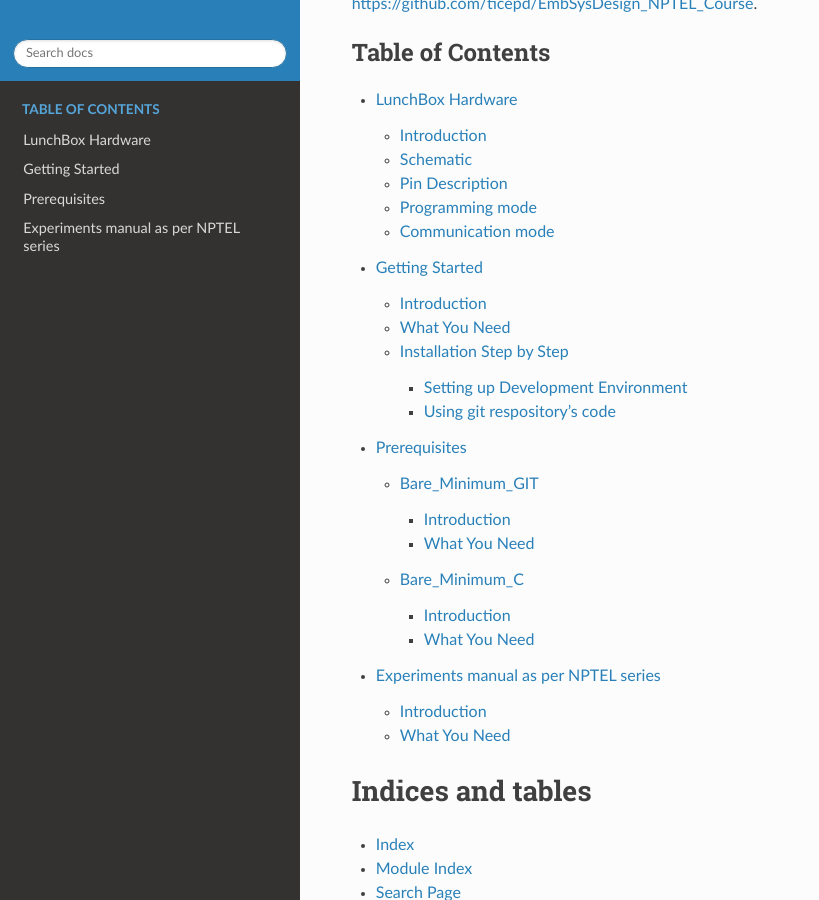
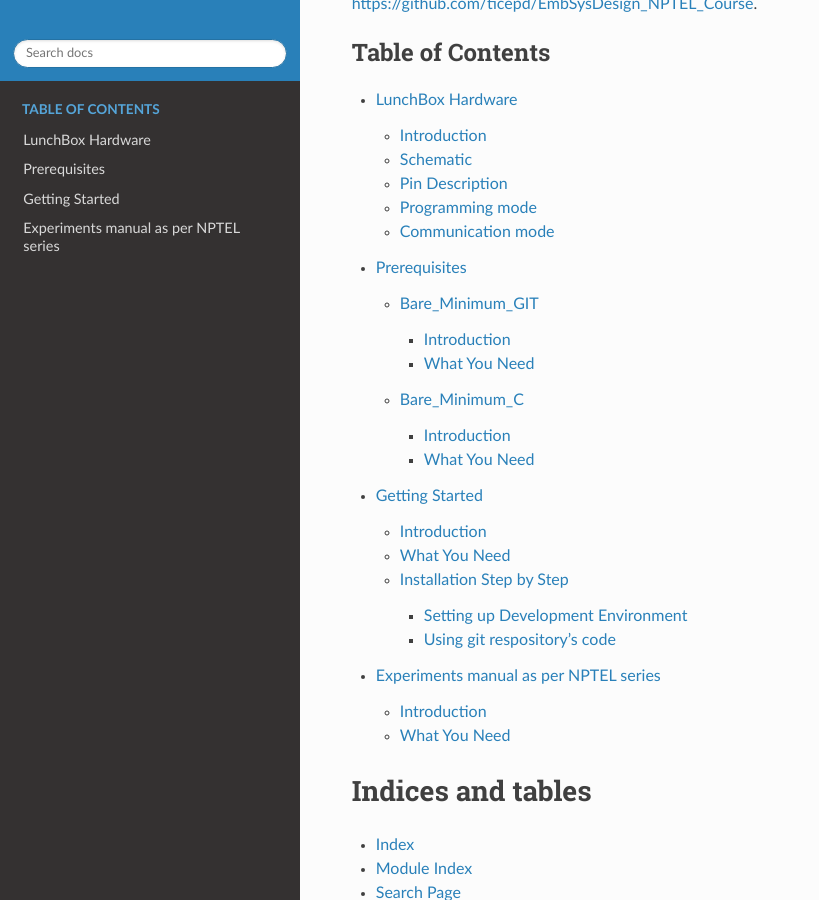
Before and after one commit to MrityunjaiKumar/MSP430_LunchBox_DOC, a Sphinx documentation site: the page built from docs/source/index.rst, in a window 1280 px wide and 900 px high, scrolled down 467 px. Shown: the whole window, without its empty margins (0-819 px from the left). Built offline with Sphinx 7.4.7 and the Read the Docs theme 2.0.0, drawn with Linux system fonts in a browser that asks for light colours.

```diff
--- a/docs/source/index.rst
+++ b/docs/source/index.rst
@@ -20,8 +20,8 @@ For NPTEL course repository around MSP430 Lunchbox, please visit `https://github
    :caption: Table of Contents
 
    files/Hardware_Details/index
+   files/Prerequisites.rst
    files/Get_Started/index
-   files/Prerequisites.rst
    files/Experiment_Manual/index
 
 ..   files/Bare_Minimum_GIT/index
```
